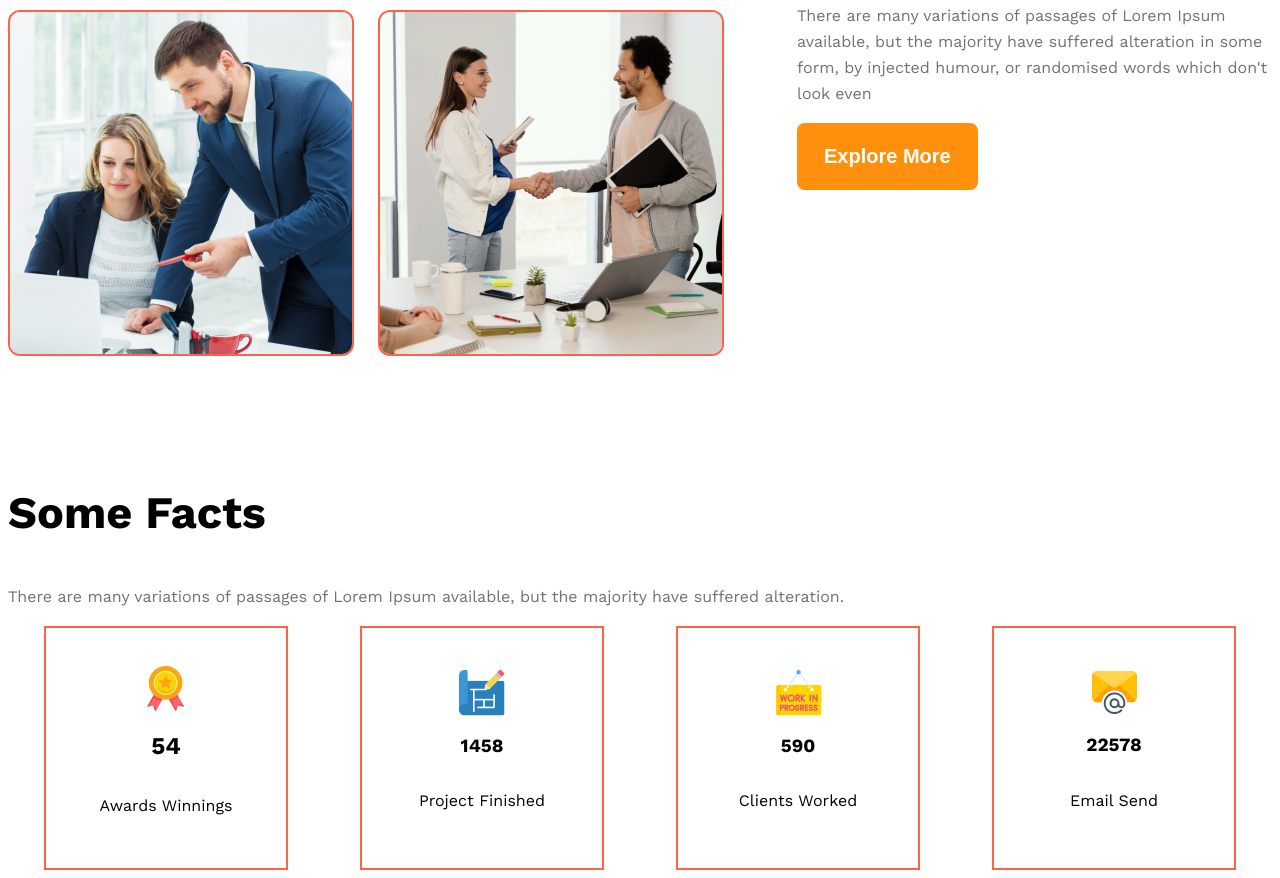
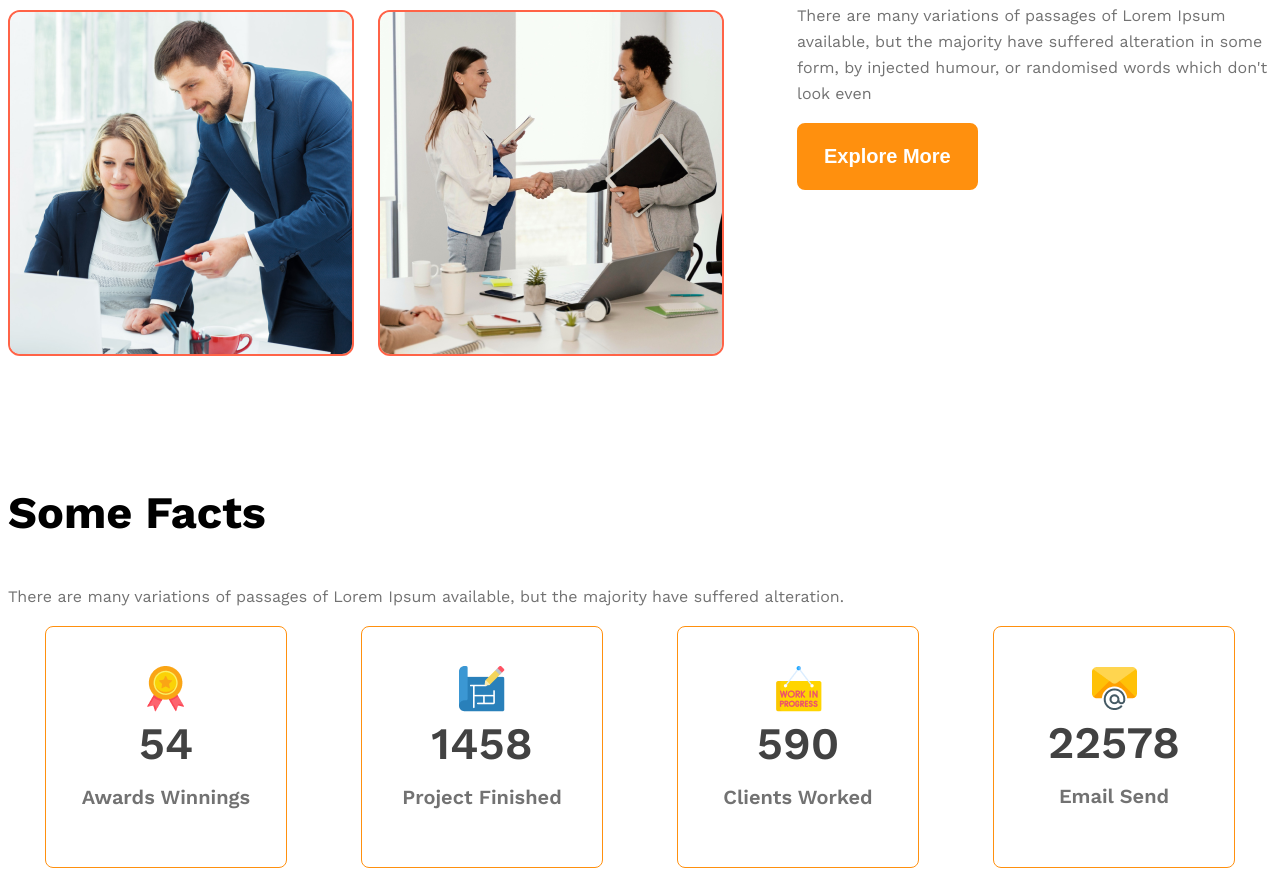
Before and after one commit to Hossahin/g3-architects-website, a plain HTML site: page index.html in a window 1280 px wide. Shown: the part 1692-2570 px from the top of the page. Drawn offline with nearby package versions, Linux system fonts and the light colour scheme.

Commit message:
same area updated

```diff
--- a/index.html
+++ b/index.html
@@ -54,13 +54,13 @@
 
         <!-- features will enjoy -->
 
-        <section>
+        <section class="features-enjoy">
             <h3 class="sections-title">Some Facts</h3>
             <p class="features-description text-light-gray">There are many variations of passages of Lorem Ipsum available, but the majority have suffered alteration.</p>
             <div class="facts-container">
                 <div class="fact">
                     <img src="images/icons/ribon.png" alt="" class="fact-img">
-                    <h1 class="fact-number">54</h1>
+                    <h3 class="fact-number">54</h3>
                     <p class="fact-description">Awards Winnings</p>
                 </div>
                 <div class="fact">
--- a/styles/style.css
+++ b/styles/style.css
@@ -157,22 +157,39 @@
     font-weight: 400;
     line-height: 26px;
   }
+
+
   .facts-container{
     display: grid;
     grid-template-columns: repeat(4, 1fr);
+    justify-items: center;
   }
 
   .fact{
     width: 240px;
     height: 240px;
-    /* padding: 45px; */
-    border: 2px solid tomato;
+    border: 1px solid #FF900E;
+    border-radius: 8px;
     display: flex;
+    align-items: center;
+    justify-content: center;
     text-align: center;
-    align-items: center;
     flex-direction: column;
-    justify-content: center;
-    margin: 0 auto;
+  }
+
+  .fact-number{
+    font-size: 2.813rem;
+    font-weight: 600;
+    color: #424242;
+    margin-top: 5px;
+    margin-bottom: 10px;
+  }
+
+  .fact-description{
+    font-size: 1.25rem;
+    font-weight: 600;
+    color: #727272;
+    margin-top: 5px;
   }
 
   /* features will enjoy */
@@ -182,8 +199,7 @@
   @media screen and (max-width: 576px) {
     .navbar,
     .nav-links,
-    .teams
-    {
+    .teams {
       flex-direction: column;
     }
 
@@ -194,6 +210,12 @@
     .our-features{
       text-align: center;
       margin-left: 0px;
+    }
+
+    .facts-container{
+      grid-template-columns: 1fr;
+      justify-items: center;
+      gap: 24px;
     }
   }
 
```
